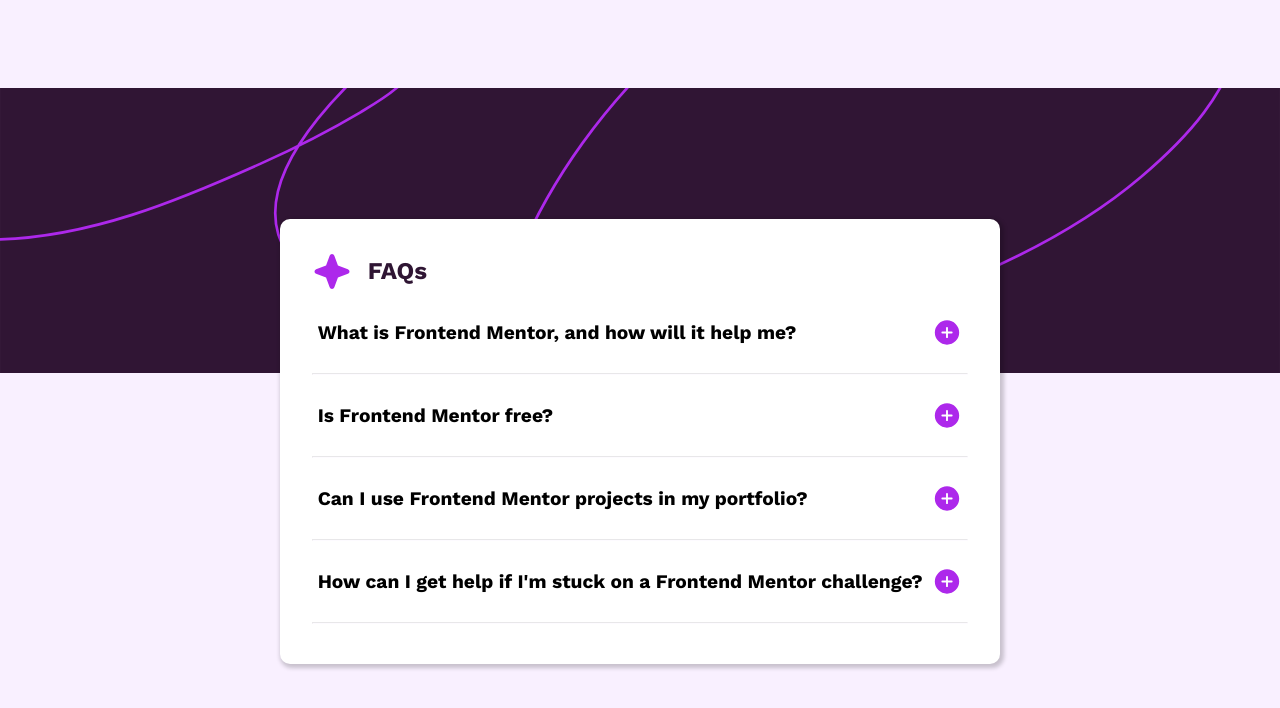
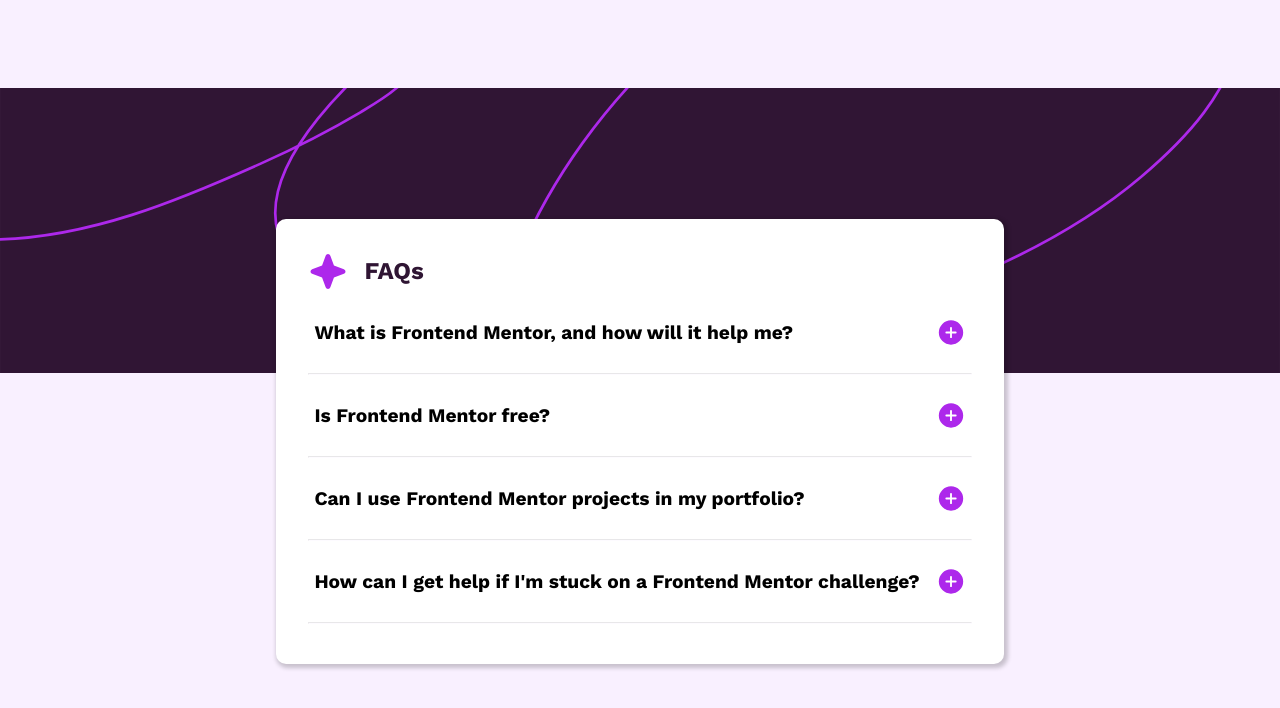
Before and after one commit to Islandstone89/faq-accordion, a plain HTML site: page index.html in a window 1280 px wide. Drawn offline with Linux system fonts and the light colour scheme.

Commit message:
Add files via upload
* Replaced inline svgs with <img>
* Experimented with icon change on click

```diff
--- a/index.html
+++ b/index.html
@@ -31,9 +31,7 @@
 
         <div class="question flow">
           <button class="disclosure-btn js-disclosure-btn" aria-expanded="false" aria-controls="answer">What is Frontend Mentor, and how will it help me?
-              <svg  class="disclosure__icon" focusable="false" aria-hidden="true" xmlns="http://www.w3.org/2000/svg" width="30" height="31" fill="none" viewBox="0 0 30 31">
-                <path fill="#AD28EB" d="M15 3.313A12.187 12.187 0 1 0 27.188 15.5 12.203 12.203 0 0 0 15 3.312Zm4.688 13.124h-3.75v3.75a.938.938 0 0 1-1.876 0v-3.75h-3.75a.938.938 0 0 1 0-1.875h3.75v-3.75a.938.938 0 0 1 1.876 0v3.75h3.75a.938.938 0 0 1 0 1.876Z"/>
-              </svg>
+            <img src="assets/images/icon-plus.svg" alt="" class="icon">
           </button>
 
           <p class="answer" id="answer">Frontend Mentor offers realistic coding challenges to help developers improve their frontend coding skills with projects in HTML, CSS, and JavaScript. It's suitable for all levels and ideal for portfolio building.</p>
@@ -42,9 +40,7 @@
 
       <div class="question flow">
         <button class="disclosure-btn js-disclosure-btn" aria-expanded="false" aria-controls="answer">Is Frontend Mentor free?
-            <svg  class="disclosure__icon" focusable="false" aria-hidden="true" xmlns="http://www.w3.org/2000/svg" width="30" height="31" fill="none" viewBox="0 0 30 31">
-              <path fill="#AD28EB" d="M15 3.313A12.187 12.187 0 1 0 27.188 15.5 12.203 12.203 0 0 0 15 3.312Zm4.688 13.124h-3.75v3.75a.938.938 0 0 1-1.876 0v-3.75h-3.75a.938.938 0 0 1 0-1.875h3.75v-3.75a.938.938 0 0 1 1.876 0v3.75h3.75a.938.938 0 0 1 0 1.876Z"/>
-            </svg>
+          <img src="assets/images/icon-plus.svg" alt="" class="icon">
         </button>
 
         <p class="answer" id="answer">Yes, Frontend Mentor offers both free and premium coding challenges, with the free option providing access to a range of projects suitable for all skill levels.</p>
@@ -53,9 +49,7 @@
 
       <div class="question flow">
         <button class="disclosure-btn js-disclosure-btn" aria-expanded="false" aria-controls="answer"> Can I use Frontend Mentor projects in my portfolio?
-            <svg  class="disclosure__icon" focusable="false" aria-hidden="true" xmlns="http://www.w3.org/2000/svg" width="30" height="31" fill="none" viewBox="0 0 30 31">
-              <path fill="#AD28EB" d="M15 3.313A12.187 12.187 0 1 0 27.188 15.5 12.203 12.203 0 0 0 15 3.312Zm4.688 13.124h-3.75v3.75a.938.938 0 0 1-1.876 0v-3.75h-3.75a.938.938 0 0 1 0-1.875h3.75v-3.75a.938.938 0 0 1 1.876 0v3.75h3.75a.938.938 0 0 1 0 1.876Z"/>
-            </svg>
+          <img src="assets/images/icon-plus.svg" alt="" class="icon">
         </button>
 
         <p class="answer" id="answer">Yes, you can use projects completed on Frontend Mentor in your portfolio. It's an excellent way to showcase your skills to potential employers!</p>
@@ -64,9 +58,7 @@
 
       <div class="question flow">
         <button class="disclosure-btn js-disclosure-btn" aria-expanded="false" aria-controls="answer">How can I get help if I'm stuck on a Frontend Mentor challenge?
-            <svg  class="disclosure__icon" focusable="false" aria-hidden="true" xmlns="http://www.w3.org/2000/svg" width="30" height="31" fill="none" viewBox="0 0 30 31">
-              <path fill="#AD28EB" d="M15 3.313A12.187 12.187 0 1 0 27.188 15.5 12.203 12.203 0 0 0 15 3.312Zm4.688 13.124h-3.75v3.75a.938.938 0 0 1-1.876 0v-3.75h-3.75a.938.938 0 0 1 0-1.875h3.75v-3.75a.938.938 0 0 1 1.876 0v3.75h3.75a.938.938 0 0 1 0 1.876Z"/>
-            </svg>
+          <img src="assets/images/icon-plus.svg" alt="" class="icon">
         </button>
 
         <p class="answer" id="answer">The best place to get help is inside Frontend Mentor's Discord community. There's a help channel where you can ask questions and seek support from other community members.</p>
--- a/script.js
+++ b/script.js
@@ -3,10 +3,31 @@
 
 let disclosureButtons = document.querySelectorAll(".js-disclosure-btn");
 
+/* Select the icons */
+
+let icons = document.querySelectorAll(".icon");
+
+/* Create toggle function */
+
 function toggleDisclosure() {
     let isExpanded = this.getAttribute('aria-expanded') === 'true';
     this.setAttribute('aria-expanded', !isExpanded);
+    let icon = this.firstElementChild;
+
+    if (icon.getAttribute("src", "assets/images/icon-plus.svg")) {
+        icon.setAttribute("src", "assets/images/icon-minus.svg")
+    }
+
+    else if (icon.getAttribute("src", "assets/images/icon-minus.svg")) {
+        icon.setAttribute("src", "assets/images/icon-plus.svg")
+    }
+
+    else {
+        return;
+    }
 }
+
+/* Loop through the buttons, add event listener */
 
 disclosureButtons.forEach(button => {
     button.addEventListener("click", toggleDisclosure)
--- a/style.css
+++ b/style.css
@@ -137,7 +137,7 @@
   font-weight: var(--fw-700);
   width: 100%;
   display: flex;
-  gap: .5em;
+  gap: 1rem;
   justify-content: space-between;
   align-items: center;
 
```
Lines whose indentation alone changed are shown as unchanged.
